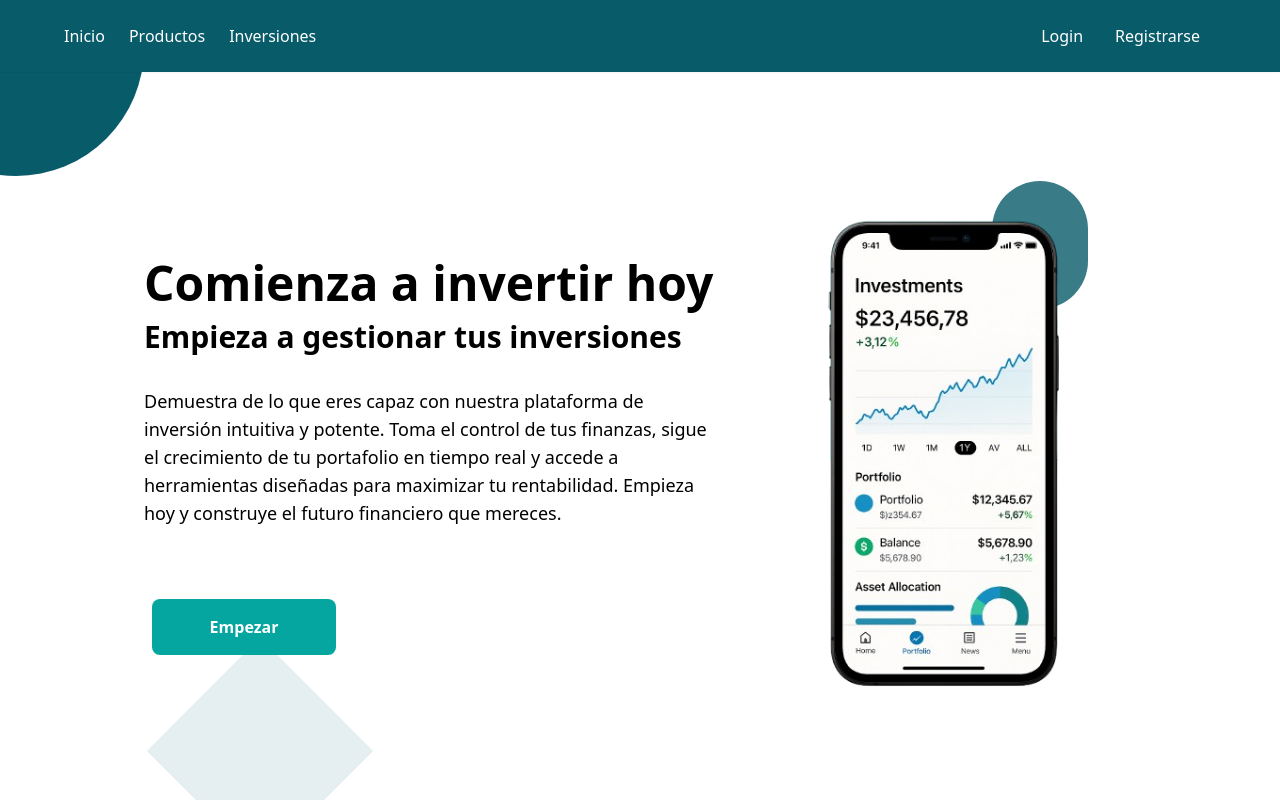
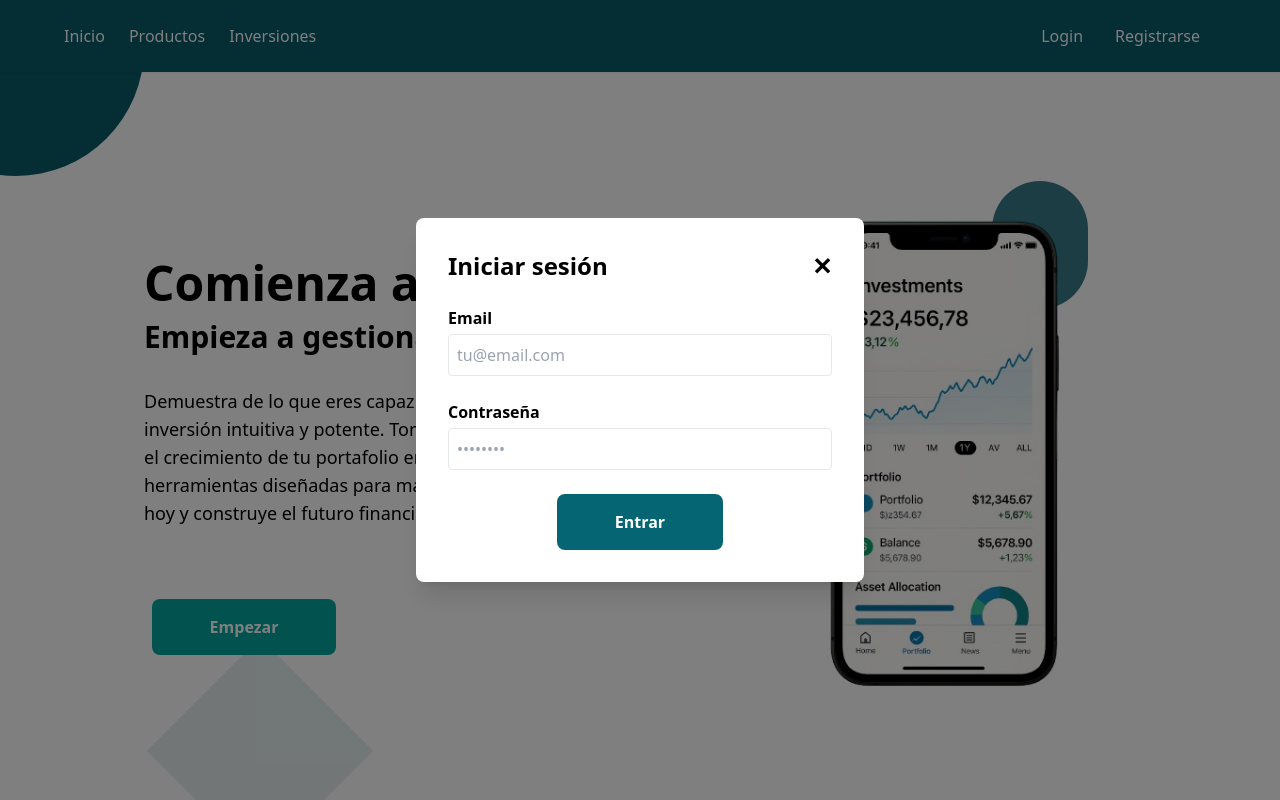
Before and after one commit to Jorge-coder02/fintech, a React (Vite) app: page / in a window 1280 px wide. Both pictures are taken after a click on the button "Login". Shown: the top 800 px of the page. Built offline with nearby package versions, Linux system fonts and the light colour scheme.

Commit message:
añadido modal login

```diff
--- a/src/components/Home/sections/Herramientas.tsx
+++ b/src/components/Home/sections/Herramientas.tsx
@@ -34,9 +34,11 @@ function Herramientas() {
             data-aos-delay="200"
             className="text-lg text-center"
           >
-            Demuestra de lo que eres capaz con nuestra plataforma de inversión
-            intuitiva y potente. Toma el control de tus finanzas, sigue el
-            crecimiento de tu portafolio en tiempo real
+            Demuestra de lo que eres capaz con nuestra plataforma de inversión{" "}
+            <strong className="text-[#05a69f]">intuitiva y potente.</strong>{" "}
+            Toma el control de tus finanzas, sigue el crecimiento de tu
+            portafolio{" "}
+            <strong className="text-[#05a69f]">en tiempo real</strong>.
           </span>
           <div data-aos="fade-up" data-aos-delay="650">
             <Button enlace="/" variant="secondary">
--- a/src/components/layout/Header.tsx
+++ b/src/components/layout/Header.tsx
@@ -1,5 +1,11 @@
+/* eslint-disable @typescript-eslint/no-unused-vars */
+import { useState } from "react";
+import { LoginModal } from "./LoginModal";
 import { HeaderLink } from "../ui/Buttons/HeaderLink";
+
 function Header() {
+  const [isLoginOpen, setIsLoginOpen] = useState(false);
+
   return (
     <header className="bg-primary text-text_primary shadow-sm sticky top-0 z-50">
       <div className="container flex justify-between items-center mx-auto md:px-16 px-4 py-4 ">
@@ -12,13 +18,22 @@ function Header() {
           </nav>
         </div>
         <div className="flex items-center">
-          <button className="px-4 py-2 rounded-md font-medium">Login</button>
-          <button className="bg-primary-500 text-text_primary px-4 py-2 rounded-md font-medium hover:bg-primary-600">
+          <button
+            onClick={() => setIsLoginOpen(true)}
+            className="text-text_primary px-4 py-2"
+          >
+            Login
+          </button>
+          <button className="text-text_primary px-4 py-2">
             {/* CAMBIAR ** */}
             Registrarse
           </button>
         </div>
       </div>
+      <LoginModal
+        isOpen={isLoginOpen}
+        onClose={() => setIsLoginOpen(false)}
+      ></LoginModal>
     </header>
   );
 }
--- /dev/null
+++ b/src/components/layout/LoginModal.tsx
@@ -0,0 +1,58 @@
+/* eslint-disable @typescript-eslint/no-unused-vars */
+import { useState } from "react";
+import Button from "../ui/Buttons/Button.styles";
+
+export const LoginModal = ({
+  isOpen,
+  onClose,
+}: {
+  isOpen: boolean;
+  onClose: () => void;
+}) => {
+  if (!isOpen) return null;
+
+  return (
+    <div className="fixed inset-0 bg-opacity-50 flex items-center justify-center z-50 bg-black text-text_tertiary">
+      <div className="bg-white p-8 rounded-lg shadow-xl w-full max-w-md">
+        <div className="flex justify-between items-center mb-6">
+          <h2 className="text-2xl font-bold text-text_tertiary">
+            Iniciar sesión
+          </h2>
+          <button
+            onClick={onClose}
+            className=" hover:text-gray-700 text-2xl font-bold"
+          >
+            ✕
+          </button>
+        </div>
+
+        <form
+          className="space-y-4 flex flex-col justify-center gap-y-2
+            [&>div>label]:font-semibold [&>div>label]:text-md [&>div>label]:text-text_tertiary"
+        >
+          <div>
+            <label className="block mb-1">Email</label>
+            <input
+              type="email"
+              className="w-full p-2 border rounded"
+              placeholder="tu@email.com"
+            />
+          </div>
+          <div>
+            <label className="block mb-1">Contraseña</label>
+            <input
+              type="password"
+              className="w-full p-2 border rounded"
+              placeholder="••••••••"
+            />
+          </div>
+          <div className="flex justify-center items-center">
+            <Button enlace="/" variant="secondary">
+              Entrar
+            </Button>
+          </div>
+        </form>
+      </div>
+    </div>
+  );
+};
--- a/tailwind.config.cjs
+++ b/tailwind.config.cjs
@@ -24,6 +24,7 @@ module.exports = {
         // Colores de texto
         text_primary: "#fff", // Blanco
         text_secondary: "#c0c0c0", // Gris claro
+        text_tertiary: "#000000", // Negro
       },
     },
   },
```
